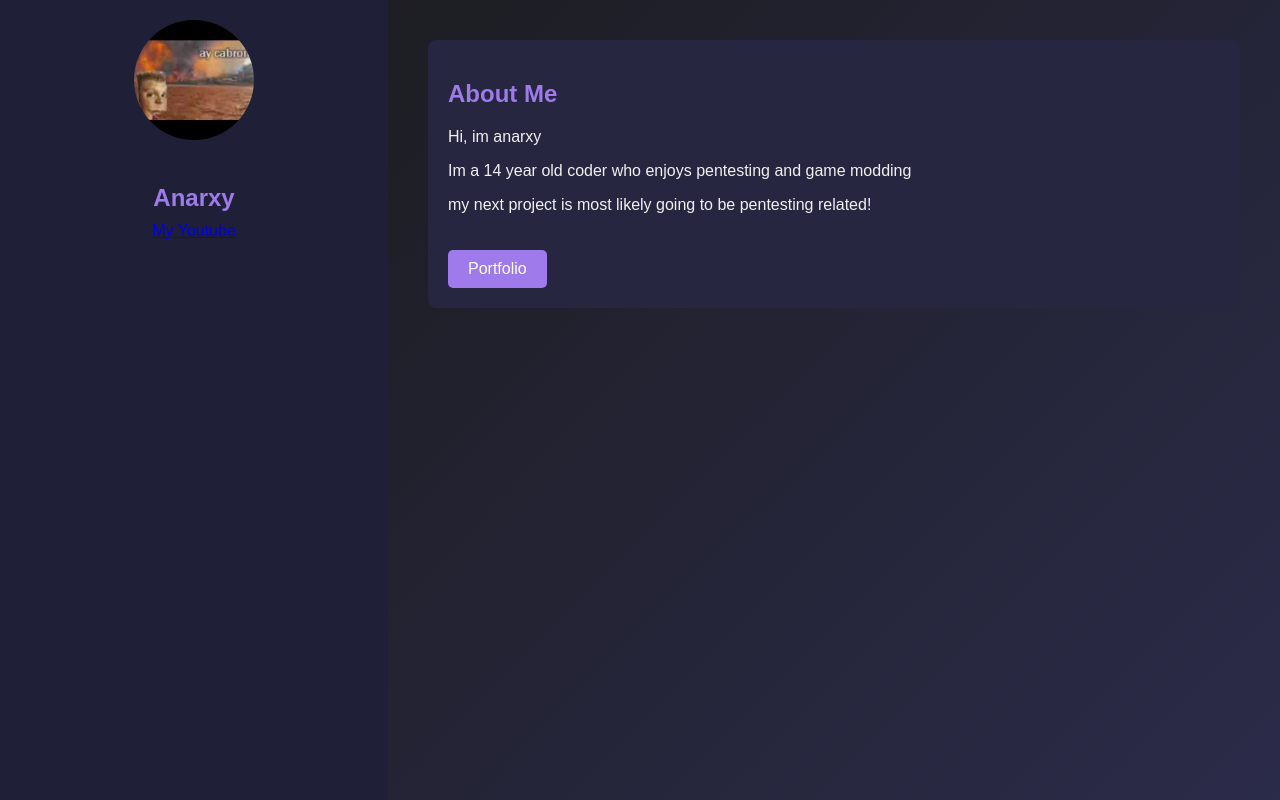
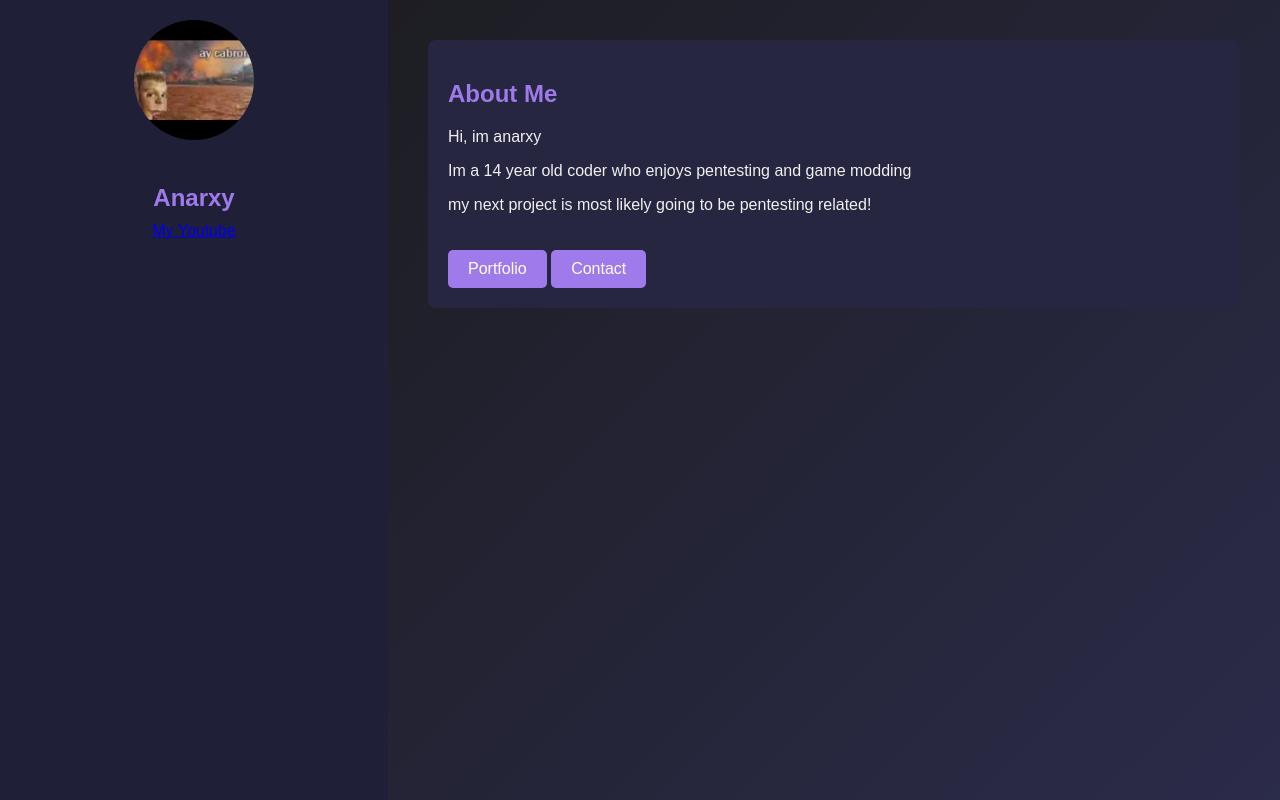
Before and after one commit to Anarxyfr/anarxyfr.github.io, a plain HTML site: page index.html in a window 1280 px wide. Drawn offline with Linux system fonts and the light colour scheme.

Commit message:
Update index.html

```diff
--- a/index.html
+++ b/index.html
@@ -25,6 +25,7 @@ Im a 14 year old coder who enjoys pentesting and game modding
 <p>
 my next project is most likely going to be pentesting related!</p>
         <button onclick="location.href='portfolio.html'">Portfolio</button>
+        <button onclick="location.href='contact.html'">Contact</button>
       </section>
     </main>
   </div>
```
